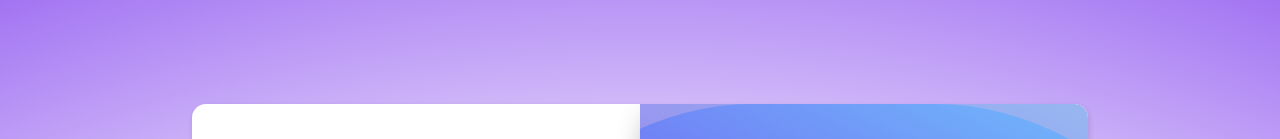
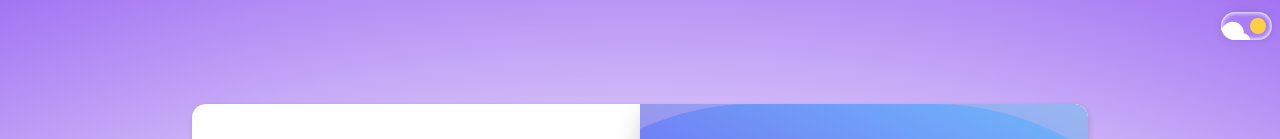
Before and after one commit to 14NSSuotNgayVan/MojiChatApp, a React (Vite) app in the folder Frontend/: page /signin in a window 1280 px wide. Shown: the top 139 px of the page. Built offline with nearby package versions, Linux system fonts and the light colour scheme.

Commit message:
feat: toggle theme

```diff
--- /dev/null
+++ b/Frontend/src/components/toggle-theme.tsx
@@ -0,0 +1,28 @@
+import React from "react";
+import { useThemeStore } from "../stores/useThemeStore.ts";
+
+export const ToggleTheme = () => {
+  const { isDark, toggleTheme } = useThemeStore();
+  return (
+    <label className="switch-theme">
+      <input
+        checked={!isDark}
+        onChange={toggleTheme}
+        id="checkbox"
+        type="checkbox"
+      />
+      <span className="slider">
+        <div className="star star_1"></div>
+        <div className="star star_2"></div>
+        <div className="star star_3"></div>
+        <svg viewBox="0 0 16 16" className="cloud_1 cloud">
+          <path
+            transform="matrix(.77976 0 0 .78395-299.99-418.63)"
+            fill="#fff"
+            d="m391.84 540.91c-.421-.329-.949-.524-1.523-.524-1.351 0-2.451 1.084-2.485 2.435-1.395.526-2.388 1.88-2.388 3.466 0 1.874 1.385 3.423 3.182 3.667v.034h12.73v-.006c1.775-.104 3.182-1.584 3.182-3.395 0-1.747-1.309-3.186-2.994-3.379.007-.106.011-.214.011-.322 0-2.707-2.271-4.901-5.072-4.901-2.073 0-3.856 1.202-4.643 2.925"
+          ></path>
+        </svg>
+      </span>
+    </label>
+  );
+};
--- a/Frontend/src/pages/auth/SignInPage.tsx
+++ b/Frontend/src/pages/auth/SignInPage.tsx
@@ -2,6 +2,7 @@
 import { useAuthStore } from "@/stores/useAuthStore";
 import { ArrowRight } from "lucide-react";
 import { useNavigate } from "react-router";
+import { ToggleTheme } from "../../components/toggle-theme.tsx";
 const SignInPage = () => {
   const { accessToken } = useAuthStore();
   const navigate = useNavigate();
@@ -10,6 +11,9 @@
   };
   return (
     <div className="animated-bg dark:bg-login flex min-h-svh flex-col items-center justify-center p-6 md:p-10">
+      <div className="absolute top-2 right-2">
+        <ToggleTheme />
+      </div>
       <div className="w-full max-w-sm md:max-w-4xl">
         {!accessToken ? (
           <SigninForm />
--- a/Frontend/src/styles/components.css
+++ b/Frontend/src/styles/components.css
@@ -116,3 +116,99 @@
         --gradient-y: 10%;
     }
 }
+
+.switch-theme {
+    font-size: 0.8rem;
+    position: relative;
+    display: inline-block;
+    width: 4em;
+    height: 2.2em;
+    border-radius: 30px;
+    box-shadow: 0 0 10px rgba(0, 0, 0, 0.1);
+}
+
+/* Hide default HTML checkbox */
+.switch-theme input {
+    opacity: 0;
+    width: 0;
+    height: 0;
+}
+
+/* The slider */
+.slider {
+    position: absolute;
+    cursor: pointer;
+    top: 0;
+    left: 0;
+    right: 0;
+    bottom: 0;
+    background-color: transparent;
+    box-shadow: inset -1px -1px 3px 1px var(--primary);
+    transition: 0.4s;
+    border-radius: 30px;
+    overflow: hidden;
+}
+
+.slider:before {
+    position: absolute;
+    content: "";
+    height: 1.2em;
+    width: 1.2em;
+    border-radius: 20px;
+    left: 0.5em;
+    bottom: 0.5em;
+    transition: 0.4s;
+    transition-timing-function: cubic-bezier(0.81, -0.04, 0.38, 1.5);
+    box-shadow: inset 8px -4px 0px 0px var(--primary);
+}
+
+.switch-theme input:checked+.slider {
+    background-color: transparent;
+    box-shadow: inset 0px 0px 4px 1px white;
+}
+
+.switch-theme input:checked+.slider:before {
+    transform: translateX(1.8em);
+    box-shadow: inset 15px -4px 0px 15px #ffcf48;
+}
+
+.star {
+    background-color: var(--primary);
+    border-radius: 50%;
+    position: absolute;
+    width: 5px;
+    transition: all 0.4s;
+    height: 5px;
+}
+
+.star_1 {
+    left: 2.5em;
+    top: 0.5em;
+}
+
+.star_2 {
+    left: 2.2em;
+    top: 1.2em;
+}
+
+.star_3 {
+    left: 3em;
+    top: 0.9em;
+}
+
+.switch-theme input:checked~.slider .star {
+    opacity: 0;
+}
+
+.cloud {
+    width: 3.5em;
+    position: absolute;
+    bottom: -1.4em;
+    left: -1.1em;
+    opacity: 0;
+    transition: all 0.4s;
+}
+
+.switch-theme input:checked~.slider .cloud {
+    opacity: 1;
+}
```
